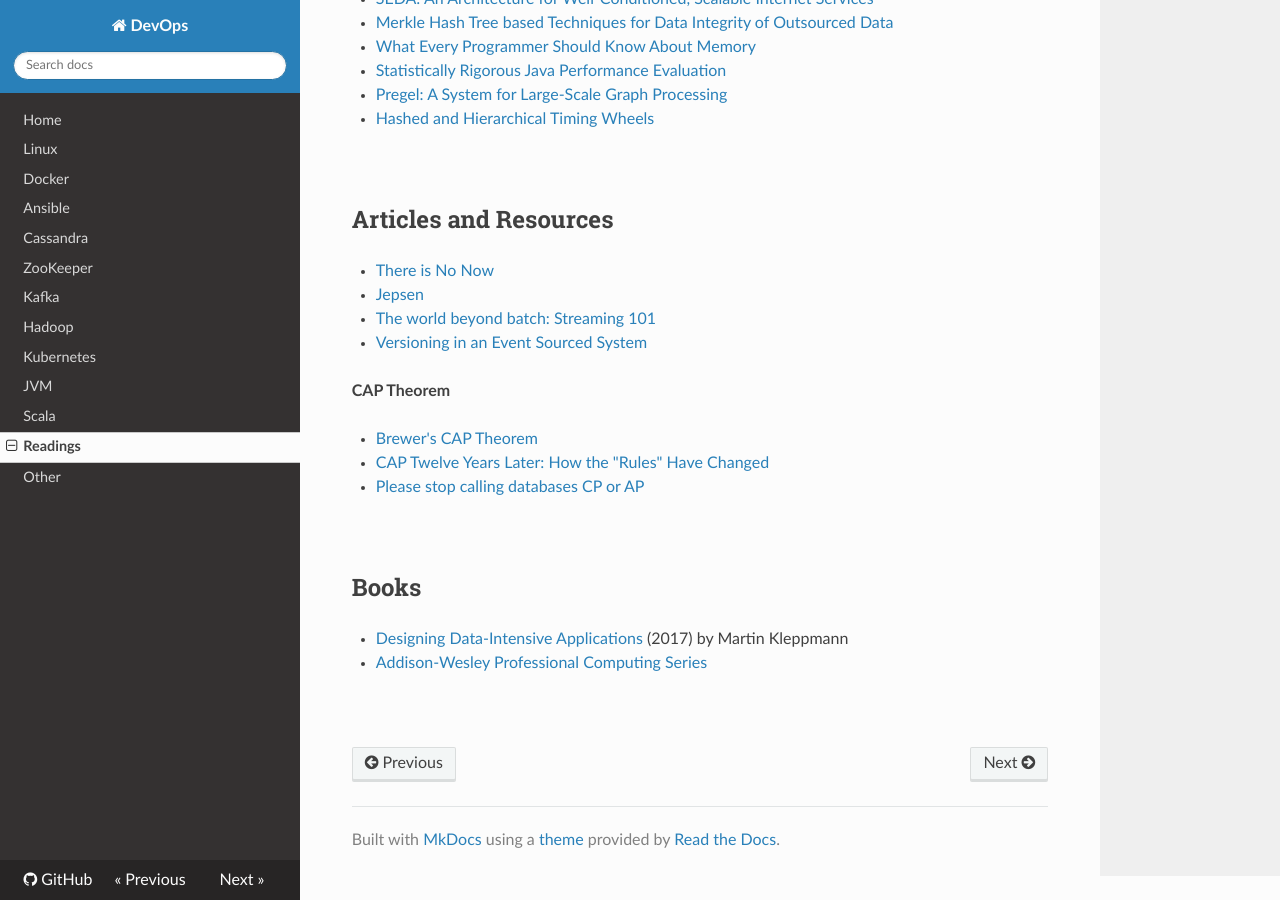
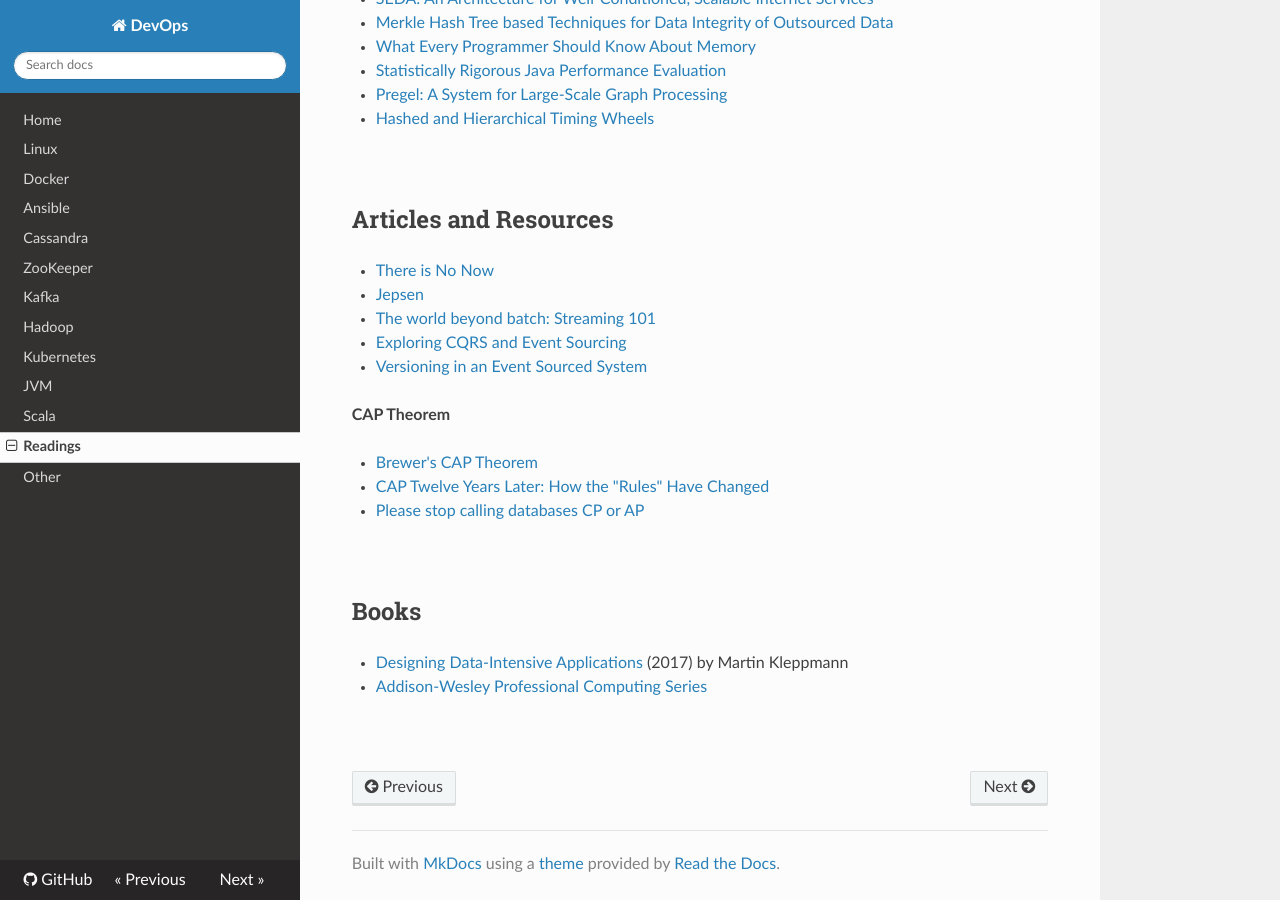
Before and after one commit to niqdev/devops, an MkDocs documentation site: the page built from docs/readings.md, in a window 1280 px wide and 900 px high, scrolled down 576 px. Built offline with MkDocs 1.6.1, drawn with Linux system fonts in a browser that asks for light colours; nearby versions of some CDN libraries; old or Windows-style settings are respelled for this version of MkDocs.

Commit message:
doc: update readings

```diff
--- a/docs/readings.md
+++ b/docs/readings.md
@@ -56,6 +56,8 @@
 
 * [The world beyond batch: Streaming 101](https://www.oreilly.com/ideas/the-world-beyond-batch-streaming-101)
 
+* [Exploring CQRS and Event Sourcing](https://docs.microsoft.com/en-us/previous-versions/msp-n-p/jj554200(v%3dpandp.10))
+
 * [Versioning in an Event Sourced System](https://leanpub.com/esversioning/read)
 
 **CAP Theorem**
```
